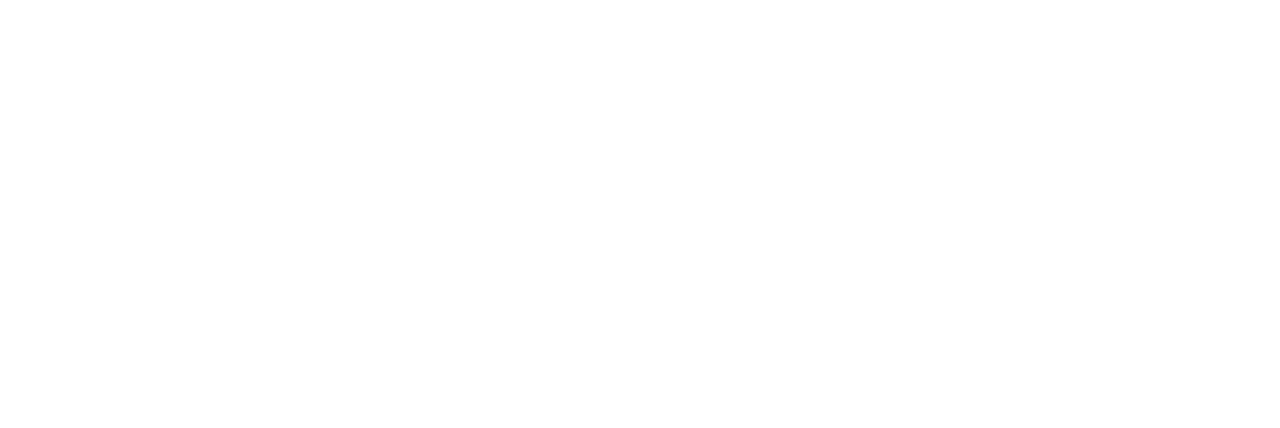
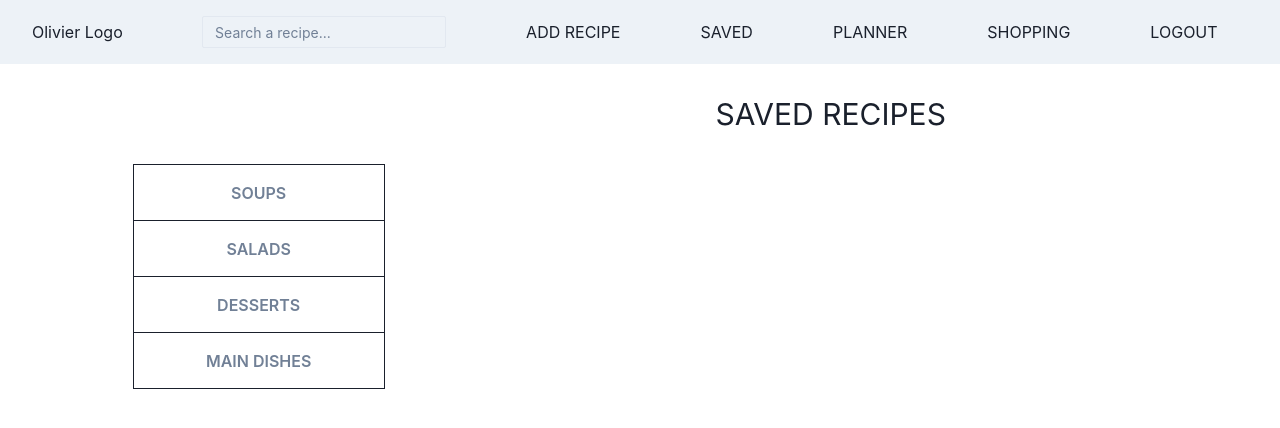
Before and after one commit to Code-the-Dream-School/dd-prac-team1-front, a React (Create React App) app: page /saved-recipes in a window 1280 px wide. Before the commit this address had no page. Shown: the top 428 px of the page. Built offline with nearby package versions, Linux system fonts and the light colour scheme.

Commit message:
added new component

```diff
--- a/src/App.tsx
+++ b/src/App.tsx
@@ -12,8 +12,8 @@ function App() {
 
   useEffect(() => {
     getAllData(URL)
-      .then((response) => setMessage(response.data))
-      .catch((error) => {
+      .then(response => setMessage(response.data))
+      .catch(error => {
         setTextColor("red");
         setMessage(error.message);
       });
@@ -26,13 +26,13 @@ function App() {
   return (
     <>
       <Heading>Welcome to Our App</Heading>
-      <Link as={RouterLink} to="/home">
+      <Link as={RouterLink} to="/">
         HOME
       </Link>
 
-      <Text
-        color={textColor}
-      >{`Response from request to ${URL}: ${message}`}</Text>
+      <Text color={textColor}>
+        {`Response from request to ${URL}: ${message}`}
+      </Text>
     </>
   );
 }
--- a/src/components/Layout.tsx
+++ b/src/components/Layout.tsx
@@ -8,15 +8,15 @@ import {
   useToast,
   Stack,
   Button,
-//  Input,
-} from "@chakra-ui/react"
-import { HamburgerIcon, CloseIcon } from "@chakra-ui/icons"
-import { NavLink, Outlet } from "react-router-dom"
+  Input
+} from "@chakra-ui/react";
+import { HamburgerIcon, CloseIcon } from "@chakra-ui/icons";
+import { NavLink, Outlet } from "react-router-dom";
 import { useNavigate } from "react-router-dom";
-import { logout } from "../utils/fetchData"
+import { logout } from "../utils/fetchData";
 
 export default function Layout() {
-  const { isOpen, onOpen, onClose } = useDisclosure()
+  const { isOpen, onOpen, onClose } = useDisclosure();
 
   const navigate = useNavigate();
 
@@ -26,7 +26,7 @@ export default function Layout() {
     logout()
       .then(result => {
         if (result.status === 200) {
-        console.log(result)
+          console.log(result);
           sessionStorage.clear();
           navigate("/");
         }
@@ -42,7 +42,7 @@ export default function Layout() {
           position: "top"
         });
       });
-  }
+  };
 
   return (
     <>
@@ -55,41 +55,55 @@ export default function Layout() {
             display={{ md: "none" }}
             onClick={isOpen ? onClose : onOpen}
           />
-          <HStack width="95%" display="flex" justifyContent="space-between" ml="1rem" alignItems="center">
+          <HStack
+            width="95%"
+            display="flex"
+            justifyContent="space-between"
+            ml="1rem"
+            alignItems="center">
             <Box>Olivier Logo</Box>
-            <HStack display={{ base: "none", md: "flex" }} justifyContent={"flex-end"} spacing={20}>
-              {/* <Input
+            <HStack
+              display={{ base: "none", md: "flex" }}
+              justifyContent={"flex-end"}
+              spacing={20}>
+              <Input
                 size="sm"
                 width="auto"
                 type="text"
                 placeholder="Search a recipe..."
                 id="search"
                 variant="outline"
-                /> */}
-              <HStack as={"nav"} spacing={20} display={{ base: "none", md: "flex" }} justifyContent={"flex-end"}>
-                {/* <NavLink to={""}>ADD RECIPE</NavLink>
-                <NavLink to={""} >SAVED</NavLink>
-                <NavLink to={""}>MENU</NavLink>
-                <NavLink to={""}>SHOPPING</NavLink> */}
-                <NavLink onClick={handleLogout} to={""}>LOGOUT</NavLink>
+              />
+              <HStack
+                as={"nav"}
+                spacing={20}
+                display={{ base: "none", md: "flex" }}
+                justifyContent={"flex-end"}>
+                <NavLink to="/search-choice">ADD RECIPE</NavLink>
+                <NavLink to="/saved-recipes">SAVED</NavLink>
+                <NavLink to="/app">PLANNER</NavLink>
+                <NavLink to="/app">SHOPPING</NavLink>
+                <NavLink onClick={handleLogout} to={""}>
+                  LOGOUT
+                </NavLink>
               </HStack>
             </HStack>
           </HStack>
         </Flex>
 
         {isOpen ? (
-          <Box pb={4} display={{base: "flex", md: "none" }}>
+          <Box pb={4} display={{ base: "flex", md: "none" }}>
             <Stack as={"nav"} spacing={4}>
-              {/* <NavLink to={""}>ADD RECIPE</NavLink>
-              <NavLink to={""} >SAVED</NavLink>
-              <NavLink to={""}>MENU</NavLink>
-              <NavLink to={""}>SHOPPING</NavLink> */}
+              <NavLink to="/search-choice">ADD RECIPE</NavLink>
+              <NavLink to="/saved-recipes">SAVED</NavLink>
+              <NavLink to="/app">PLANNER</NavLink>
+              <NavLink to="/app">SHOPPING</NavLink>
               <Button onClick={handleLogout}>LOGOUT</Button>
             </Stack>
           </Box>
         ) : null}
       </Box>
-      <Outlet/>
+      <Outlet />
     </>
-  )
+  );
 }
--- a/src/components/SavedRecipes.tsx
+++ b/src/components/SavedRecipes.tsx
@@ -1,15 +1,55 @@
 import React from "react";
-import { Box, Grid, GridItem, Text } from "@chakra-ui/react";
+import {
+  Box,
+  Button,
+  Center,
+  Container,
+  Flex,
+  Grid,
+  GridItem,
+  Text
+} from "@chakra-ui/react";
 
-const SavedRecipe = () => {
+const SavedRecipes = () => {
   return (
-    <Box>
-      <Text> SAVED RECIPES</Text>
-      <Grid templateColumns="repeat(2, 1fr)" gap={6}>
-        <GridItem w="100%"></GridItem>
-        <GridItem w="100%"></GridItem>
+    <Container maxW="6xl">
+      <Grid templateColumns="repeat(3, 1fr)" gap={6}>
+        <GridItem colSpan={1} w="100%" h="100"></GridItem>
+        <GridItem colSpan={2} w="100%" h="100">
+          <Center h="100">
+            <Text fontSize="3xl">SAVED RECIPES</Text>
+          </Center>
+        </GridItem>
       </Grid>
-    </Box>
+      <Grid templateColumns="repeat(3, 1fr)" gap={6}>
+        <GridItem colSpan={1} w="100%">
+          <Center>
+            <Flex flexDirection="column">
+              <Box border="1px" borderBottomStyle="none">
+                <Button height="55px" width="250px" variant="link">
+                  SOUPS
+                </Button>
+              </Box>
+              <Box border="1px" borderBottomStyle="none">
+                <Button height="55px" width="250px" variant="link">
+                  SALADS
+                </Button>
+              </Box>
+              <Box border="1px" borderBottomStyle="none">
+                <Button height="55px" width="250px" variant="link">
+                  DESSERTS
+                </Button>
+              </Box>
+              <Box border="1px">
+                <Button height="55px" width="250px" variant="link">
+                  MAIN DISHES
+                </Button>
+              </Box>
+            </Flex>
+          </Center>
+        </GridItem>
+      </Grid>
+    </Container>
   );
 };
-export default SavedRecipe;
+export default SavedRecipes;
--- a/src/index.tsx
+++ b/src/index.tsx
@@ -9,6 +9,7 @@ import Register from "./components/Register.tsx";
 import Login from "./components/Login.tsx";
 import SearchAI from "./components/SearchAI.tsx";
 import SearchChoice from "./components/SearchChoice.tsx";
+import SavedRecipes from "./components/SavedRecipes.tsx";
 import Layout from "./components/Layout.tsx";
 
 const root = ReactDOM.createRoot(document.getElementById("root")!);
@@ -20,9 +21,10 @@ root.render(
         <Route path="/" element={<Home />} />
         <Route path="/register" element={<Register />} />
         <Route path="/login" element={<Login />} />
-        <Route element={<Layout/>}>
+        <Route element={<Layout />}>
           <Route path="/search-choice" element={<SearchChoice />} />
           <Route path="/ai-recipe" element={<SearchAI />} />
+          <Route path="/saved-recipes" element={<SavedRecipes />} />
         </Route>
       </Routes>
     </BrowserRouter>
```
Lines whose indentation alone changed are shown as unchanged.
